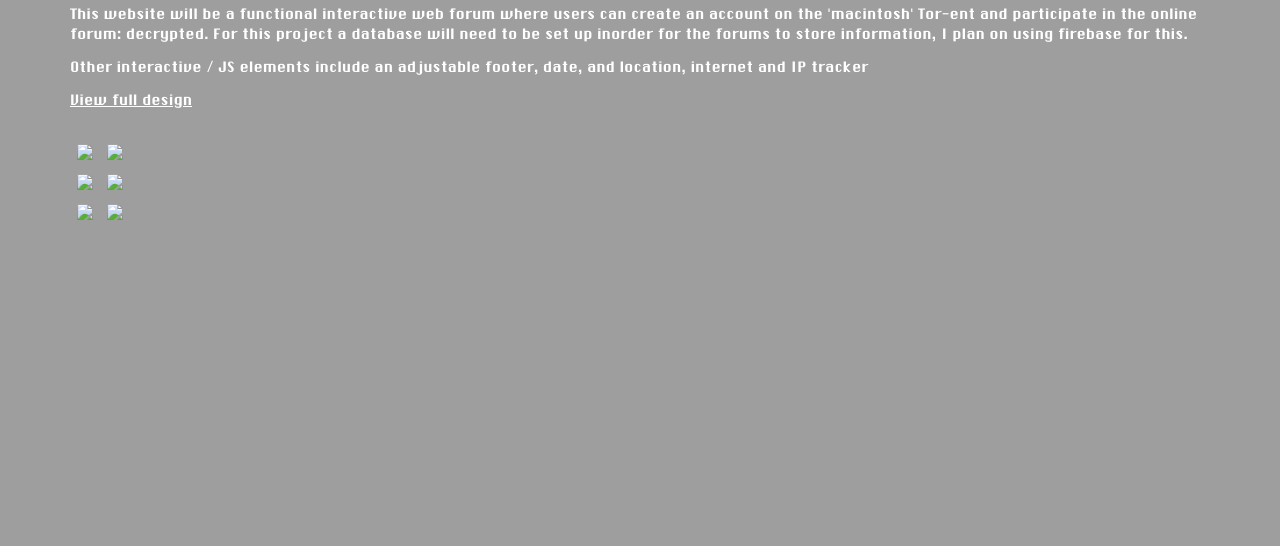
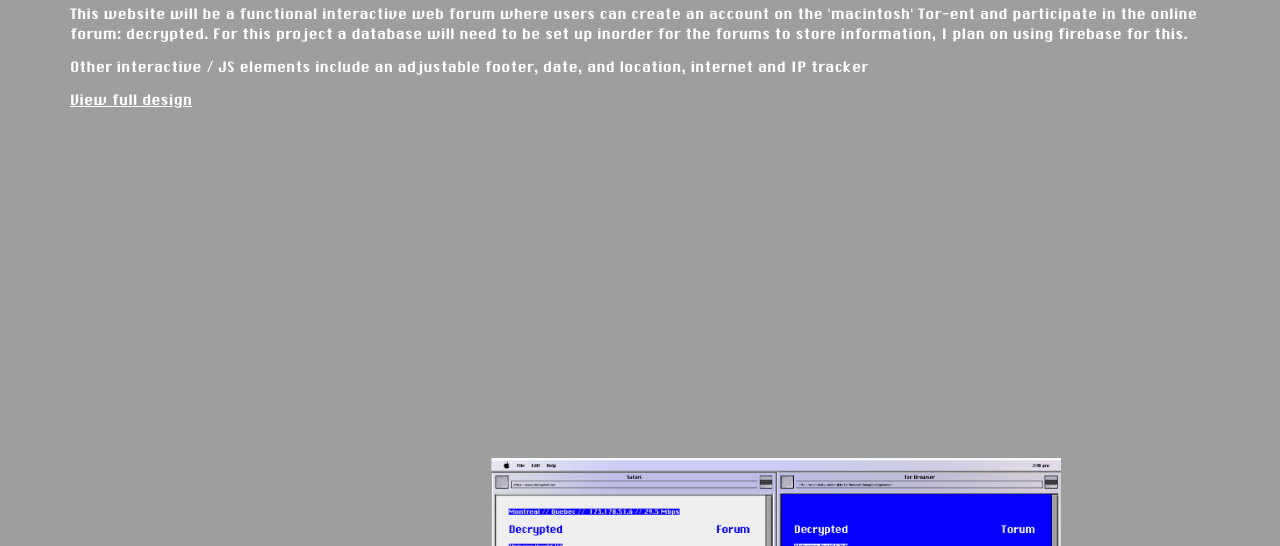
Before and after one commit to CallieEvans/dart449, a plain HTML site: page midterm/ui.html in a window 1280 px wide. Shown: the part 224-770 px from the top of the page. Drawn offline with Linux system fonts and the light colour scheme; the site is published under a folder, as on GitHub Pages, so addresses that start at the root find nothing; files whose address does not match are found by name; a web font is replaced by a local one.

Commit message:
Fixed image links

```diff
--- a/midterm/ui.html
+++ b/midterm/ui.html
@@ -28,16 +28,16 @@
             <a href="https://xd.adobe.com/view/6cecff53-b633-4106-ac5b-fa859b0ac34c-39bf/" target="_blank">View full design</a>
             <div class="screenshots" >
                 <div class="mobile-img">
-                <img src="/img/desktop3.png">
-                <img src="/img/desktop4.png">
+                <img src="img/desktop3.png">
+                <img src="img/desktop4.png">
                 </div>
                 <div class="mobile-img">
-                <img src="/img/desktop1.png">
-                <img src="/img/desktop2.png">
+                <img src="img/desktop1.png">
+                <img src="img/desktop2.png">
                 </div>
                 <div class="mobile-img">
-                    <img src="/img/Mobile1.png">
-                    <img src="/img/Mobile2.png">
+                    <img src="img/Mobile1.png">
+                    <img src="img/Mobile2.png">
                  </div>
             </div>
 
```
Also changed, not shown: midterm/inspo.html (+1 -1 lines).
